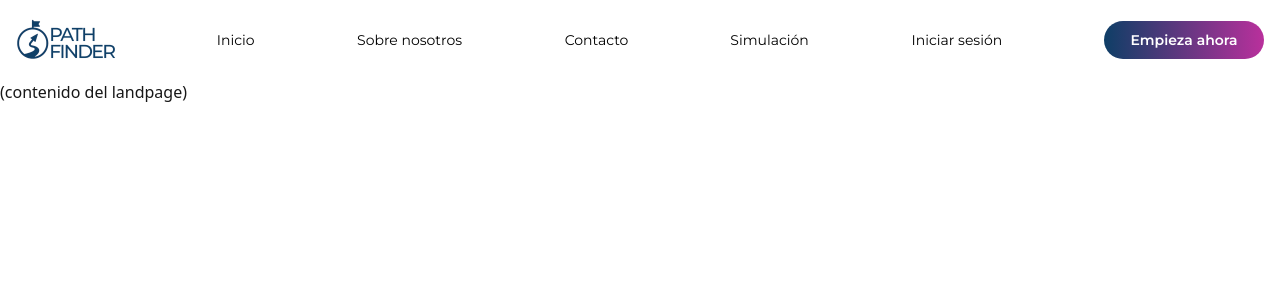
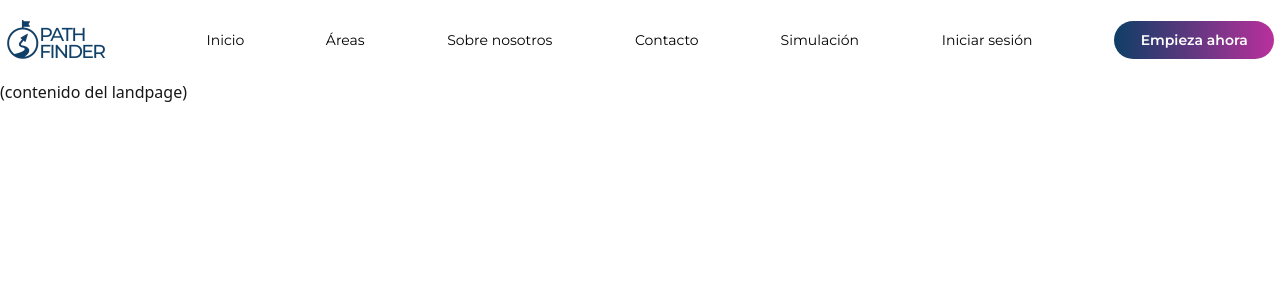
Before and after one commit to MiguelP51/Proyecto-5-PathFinder, a Next.js app in the folder frontend/: page / in a window 1280 px wide. Shown: the top 300 px of the page. Built offline with nearby package versions, Linux system fonts and the light colour scheme.

Commit message:
Navbar update

```diff
--- a/frontend/components/Navbar.tsx
+++ b/frontend/components/Navbar.tsx
@@ -16,6 +16,7 @@ export default function Navbar() {
             {/* Menú de navegación */}
             <ul className={styles.navList}>
                 <li className={styles.navItem}><Link href="/" data-text="Inicio">Inicio</Link></li>
+                <li className={styles.navItem}><Link href="/areas" data-text="Áreas">Áreas</Link></li>
                 <li className={styles.navItem}><Link href="/about" data-text="Sobre nosotros">Sobre nosotros</Link></li>
                 <li className={styles.navItem}><Link href="/contact" data-text="Contacto">Contacto</Link></li>
                 <li className={styles.navItem}><Link href="/simulation" data-text="Simulación">Simulación</Link></li>
--- a/frontend/styles/Navbar.module.css
+++ b/frontend/styles/Navbar.module.css
@@ -24,7 +24,7 @@
     align-items: center;
     justify-content: center;
     list-style: none;
-    gap: 100px;
+    gap: 80px;
 }
 
 .logoImg {
```
